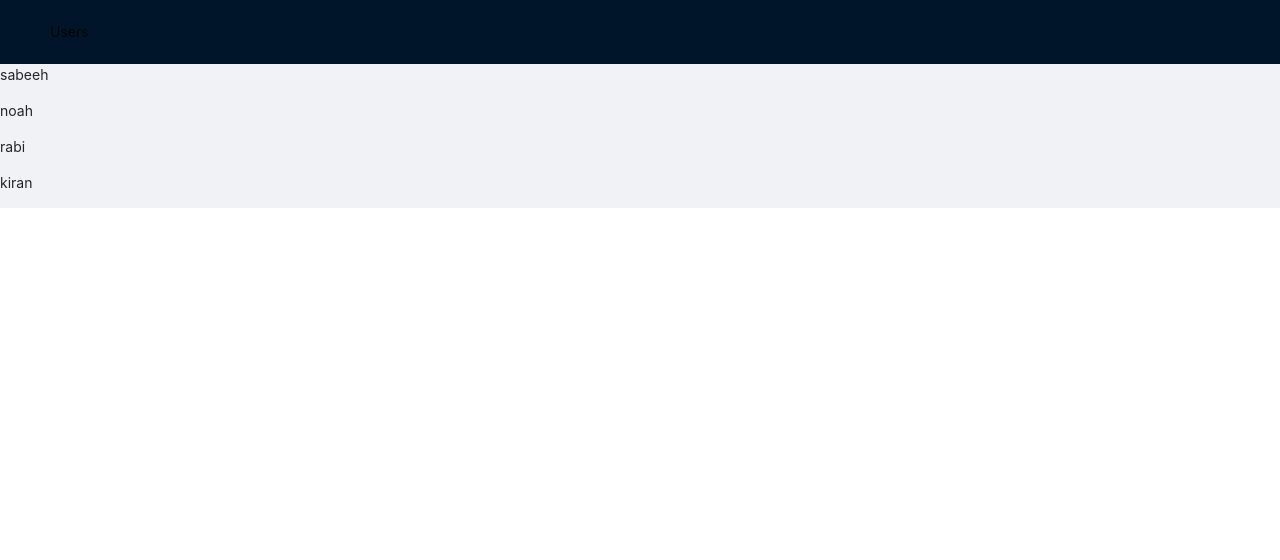
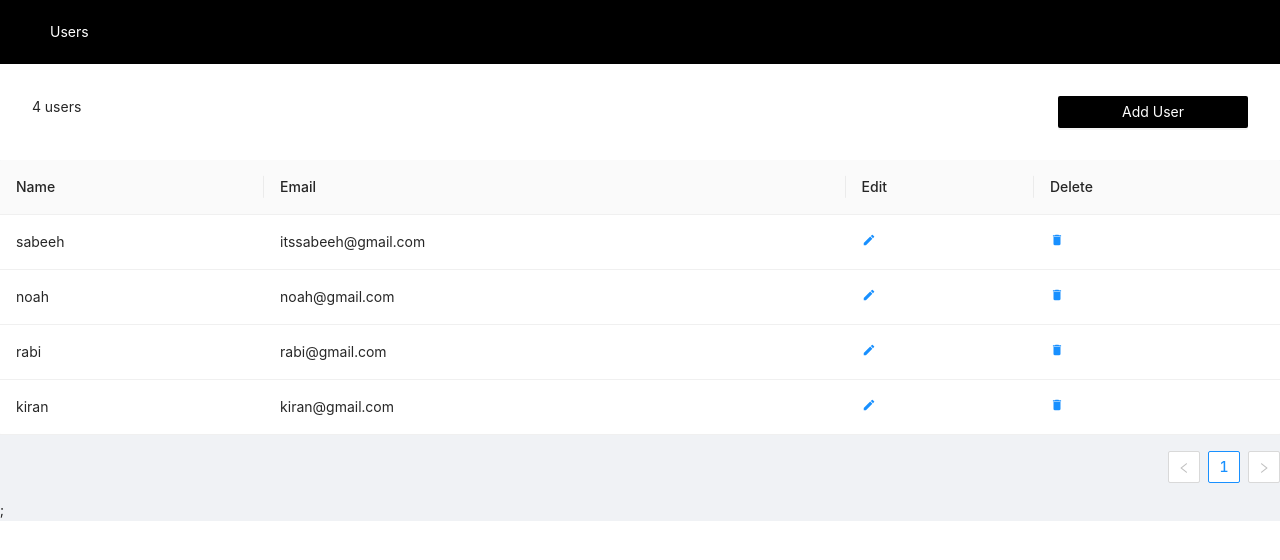
Before and after one commit to itssabeeh/userlist, a Next.js app: page / in a window 1280 px wide. Shown: the top 560 px of the page. Built offline with nearby package versions, Linux system fonts and the light colour scheme.

Commit message:
finished adding operation

```diff
--- /dev/null
+++ b/componets/AddUser.js
@@ -0,0 +1,49 @@
+import { useState } from 'react';
+import AddUserStyle from '../styles/AddUser.module.css';
+import { Form, Input, Button } from 'antd';
+
+const AddUser = ({ length, handleAdd }) => {
+  const [isModalOpen, setIsModalOpan] = useState(false);
+  const addUser = () => {
+    setIsModalOpan(!isModalOpen);
+  };
+  const onFinish = (e) => {
+    const newUser = {
+      key: new Date().getTime().toString(),
+      name: e.username,
+      email: e.email,
+    };
+    handleAdd(newUser);
+  };
+  return (
+    <>
+      <div className={AddUserStyle.adduserContainer}>
+        <section>{length} users</section>
+        {isModalOpen && (
+          <Form className={AddUserStyle.userForm} onFinish={onFinish}>
+            <Form.Item name="username">
+              <Input placeholder="}User name"></Input>
+            </Form.Item>
+            <Form.Item name="email">
+              <Input placeholder="Email"></Input>
+            </Form.Item>
+            <Form.Item>
+              <Button type="primary" htmlType="submit">
+                Add User
+              </Button>
+            </Form.Item>
+          </Form>
+        )}
+        <Button
+          onClick={addUser}
+          className={AddUserStyle.addButton}
+          type="primary"
+        >
+          {isModalOpen ? 'Cancel' : 'Add User'}
+        </Button>
+      </div>
+    </>
+  );
+};
+
+export default AddUser;
--- a/componets/Modal.js
+++ b/componets/Modal.js
@@ -1,13 +1,26 @@
 import ModalStyle from '../styles/Modal.module.css';
-import { Button } from 'antd';
+import { Form, Input, Button } from 'antd';
 
-const Modal = ({ length }) => {
+const Modal = () => {
+  const handleFormSubmit = (e) => {
+    e.preventDefault();
+    console.log('hello');
+  };
   return (
     <div className={ModalStyle.modalContainer}>
-      <section>{length} users</section>
-      <Button className={ModalStyle.addButton} type="primary">
-        Add User
-      </Button>
+      <Form className={ModalStyle.modalForm}>
+        <Form.Item name="username">
+          <Input placeholder="User name"></Input>
+        </Form.Item>
+        <Form.Item name="email">
+          <Input placeholder="Email"></Input>
+        </Form.Item>
+        <Form.Item>
+          <Button type="primary" htmlType="submit">
+            Add User
+          </Button>
+        </Form.Item>
+      </Form>
     </div>
   );
 };
--- a/package.json
+++ b/package.json
@@ -12,7 +12,8 @@
     "antd": "^4.16.10",
     "next": "11.0.1",
     "react": "17.0.2",
-    "react-dom": "17.0.2"
+    "react-dom": "17.0.2",
+    "react-icons": "^4.2.0"
   },
   "devDependencies": {
     "eslint": "7.32.0",
--- a/pages/index.js
+++ b/pages/index.js
@@ -1,12 +1,22 @@
-import Head from 'next/head';
 import { useEffect, useState } from 'react';
+import { Table, Row, Col } from 'antd';
+import { MdModeEdit, MdDelete } from 'react-icons/md';
+import Modal from '../componets/Modal';
+import AddUser from '../componets/AddUser';
 const index = () => {
   const [users, setUsers] = useState([]);
+  const handleDelete = (record) => {
+    setUsers(users.filter((user) => user.key != record.key));
+  };
+  const handleEdit = (record) => {};
+  const handleAdd = (newUser) => {
+    setUsers([...users, newUser]);
+  };
   const data = [
-    { name: 'sabeeh', email: 'itssabeeh@gmail.com' },
-    { name: 'noah', email: 'noah@gmail.com' },
-    { name: 'rabi', email: 'rabi@gmail.com' },
-    { name: 'kiran', email: 'kiran@gmail.com' },
+    { key: '1', name: 'sabeeh', email: 'itssabeeh@gmail.com' },
+    { key: '2', name: 'noah', email: 'noah@gmail.com' },
+    { key: '3', name: 'rabi', email: 'rabi@gmail.com' },
+    { key: '4', name: 'kiran', email: 'kiran@gmail.com' },
   ];
   const columns = [
     {
@@ -21,13 +31,21 @@ const index = () => {
     },
     {
       title: 'Edit',
-      dataIndex: 'edit',
       key: 'edit',
+      render: (record) => (
+        <a onClick={() => handleEdit(record)}>
+          <MdModeEdit />
+        </a>
+      ),
     },
     {
-      title: 'Edit',
-      dataIndex: 'edit',
-      key: 'edit',
+      title: 'Delete',
+      key: 'delete',
+      render: (record) => (
+        <a onClick={() => handleDelete(record)}>
+          <MdDelete />
+        </a>
+      ),
     },
   ];
   useEffect(() => {
@@ -35,9 +53,8 @@ const index = () => {
   }, []);
   return (
     <div>
-      {data.map((item) => {
-        return <p>{item.name}</p>;
-      })}
+      <AddUser length={users.length} handleAdd={handleAdd} />
+      <Table dataSource={users} columns={columns} />;
     </div>
   );
 };
--- /dev/null
+++ b/styles/AddUser.module.css
@@ -0,0 +1,15 @@
+.adduserContainer {
+  display: flex;
+  justify-content: space-between;
+  background: white;
+  padding: 2rem;
+}
+.addButton {
+  background: black;
+  border: black;
+  padding: 0 4rem;
+}
+.userForm {
+  display: flex;
+  justify-content: center;
+}
--- /dev/null
+++ b/styles/Modal.module.css
@@ -0,0 +1,14 @@
+.modalContainer {
+  position: fixed;
+  top: 0;
+  left: 0;
+  width: 100vw;
+  height: 100vh;
+  background-color: rgba(184, 181, 181, 0.5);
+}
+.modalForm {
+  display: flex;
+  justify-content: center;
+  align-items: center;
+  z-index: 1;
+}
--- a/styles/Structure.module.css
+++ b/styles/Structure.module.css
@@ -1,4 +1,4 @@
 .header {
-  background: black;
-  color: white;
+  background: black !important;
+  color: white !important;
 }
```
Also changed, not shown: 1 other file (tests, documents, lock files or other folders).
